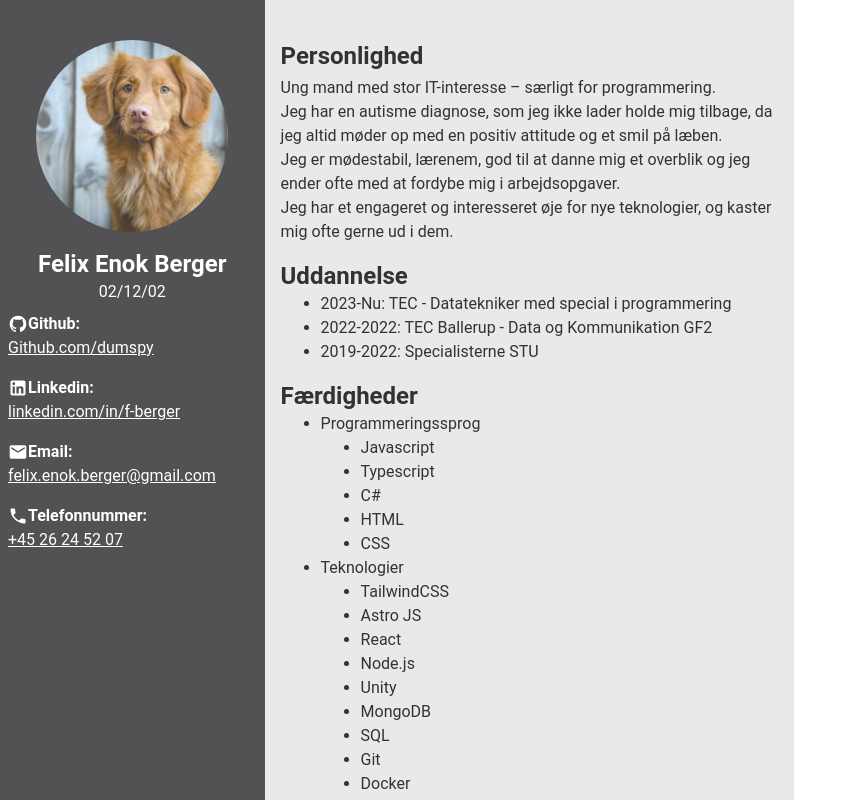
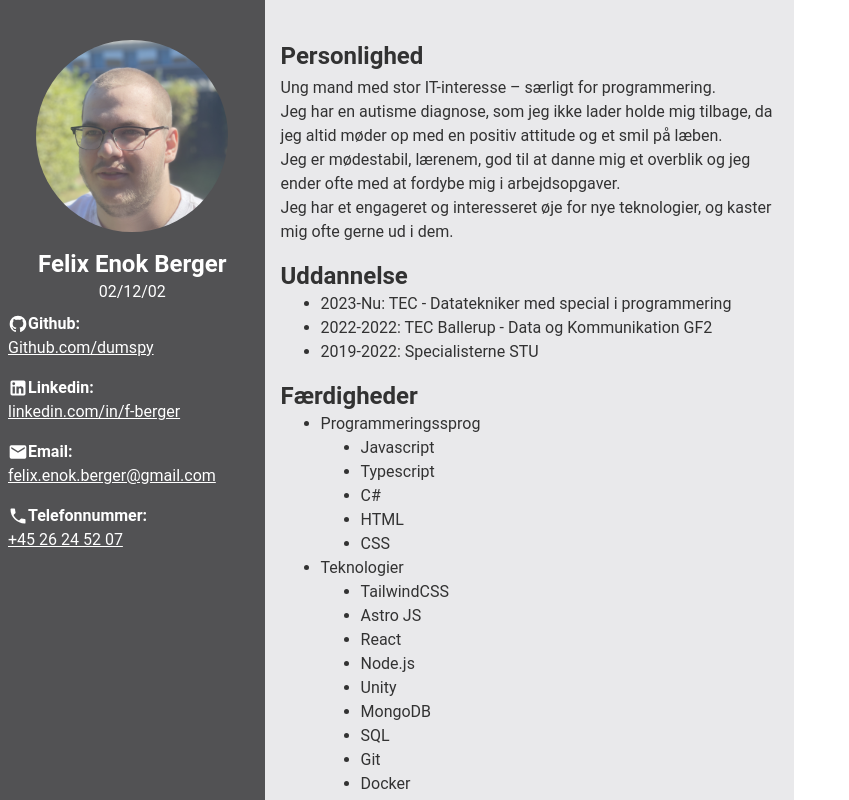
Before and after one commit to Dumspy/Resume-CV, a website: page src/index.html in a window 1280 px wide. Shown: the top 800 px of the page, without its empty margins (0-849 px from the left). Drawn offline with Linux system fonts and the light colour scheme.

Commit message:
Picture of me

```diff
--- a/src/index.html
+++ b/src/index.html
@@ -11,7 +11,7 @@
     <div class="w-a4 h-a4 bg-zinc-200 opacity-80 flex">
         <div class="w-1/3 bg-zinc-800 flex flex-col">
             <div class="flex flex-col items-center">
-                <img src="./images/me.jpg" alt="me" class="w-48 h-48 rounded-full object-cover mt-10 m-4" />
+                <img src="./images/me.png" alt="me" class="w-48 h-48 rounded-full mt-10 m-4" />
                 <h1 class="text-white text-2xl font-semibold">
                     Felix Enok Berger
                 </h1>
```
Also changed, not shown: dist/output.css, src/images/me.jpg (deleted), src/images/me.png (added).
